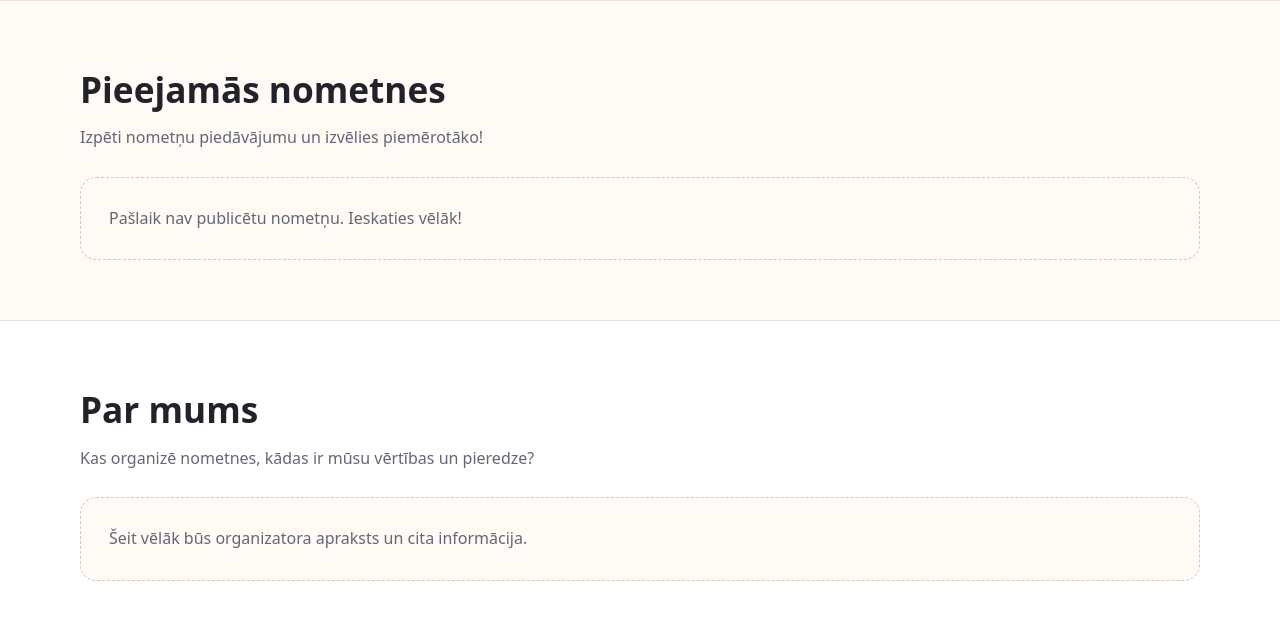
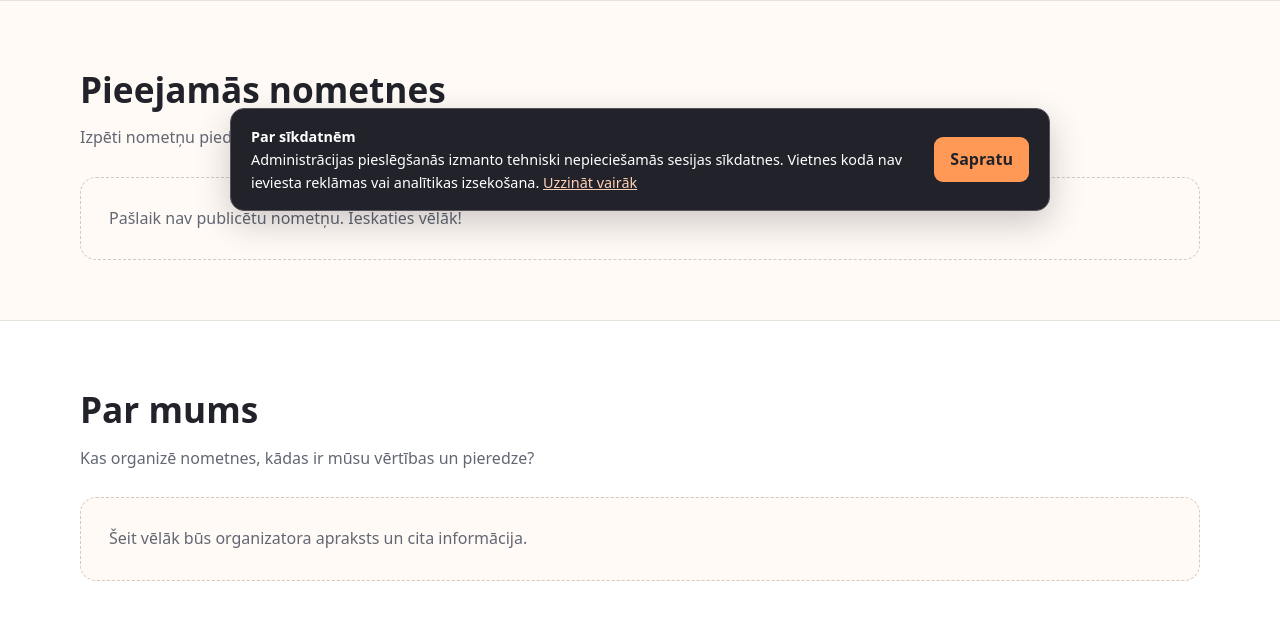
Before and after one commit to random973/VasarasNometne, a PHP site: page /VasarasNometne.php in a window 1280 px wide. Shown: the part 573-1214 px from the top of the page. Run offline with PHP 8.4, Linux system fonts and the light colour scheme; data that the repository does not hold is empty.

Commit message:
Pievienot sākumlapai politiku saites un sīkdatņu paziņojumu

```diff
--- a/VasarasNometne.php
+++ b/VasarasNometne.php
@@ -368,6 +368,47 @@ details p {
 }
 
 .footer small { color:#c4c4cc; }
+.footer a { color:#ffd0b6; text-decoration:underline; }
+.footer a:focus-visible,
+.cookie-notice a:focus-visible,
+.cookie-notice button:focus-visible {
+    outline:2px solid #ff9955;
+    outline-offset:3px;
+}
+.cookie-notice {
+    position:fixed;
+    bottom:16px;
+    left:16px;
+    right:16px;
+    z-index:100;
+    max-width:820px;
+    margin:auto;
+    padding:16px 20px;
+    background:#22232a;
+    color:#fff;
+    border:1px solid #55515a;
+    border-radius:14px;
+    box-shadow:0 12px 35px rgba(0,0,0,.2);
+    display:flex;
+    align-items:center;
+    gap:16px;
+}
+.cookie-notice[hidden] { display:none; }
+.cookie-notice p { flex:1; margin:0; font-size:.9rem; }
+.cookie-notice a { color:#ffd0b6; text-decoration:underline; }
+.cookie-notice button {
+    flex-shrink:0;
+    border:0;
+    border-radius:9px;
+    background:#ff9955;
+    color:#22232a;
+    padding:10px 16px;
+    font-weight:750;
+    cursor:pointer;
+}
+@media(max-width:600px) {
+    .cookie-notice { flex-direction:column; align-items:stretch; gap:10px; }
+}
 
 /* Mobilā versija */
 @media(max-width:850px) {
@@ -628,12 +669,31 @@ details p {
         </strong>
 
         <small>
-            Privātuma politika un sīkdatņu informācija —
-            tiks sagatavota pirms publicēšanas.
+            <a href="privatums.php#privatuma-politika">Privātuma politika</a>
+            ·
+            <a href="privatums.php#sikdatnes">Sīkdatņu politika</a>
         </small>
 
     </div>
 </footer>
 
+<aside id="cookie-notice" class="cookie-notice" aria-label="Informācija par sīkdatnēm" hidden>
+    <p><strong>Par sīkdatnēm</strong><br>
+        Administrācijas pieslēgšanās izmanto tehniski nepieciešamās sesijas
+        sīkdatnes. Vietnes kodā nav ieviesta reklāmas vai analītikas izsekošana.
+        <a href="privatums.php#sikdatnes">Uzzināt vairāk</a>
+    </p>
+    <button id="cookie-dismiss" type="button">Sapratu</button>
+</aside>
+<script>
+(() => {
+    const notice = document.getElementById('cookie-notice');
+    const dismiss = document.getElementById('cookie-dismiss');
+    dismiss.addEventListener('click', () => {
+        notice.hidden = true;
+    });
+    notice.hidden = false;
+})();
+</script>
 </body>
 </html>
```
